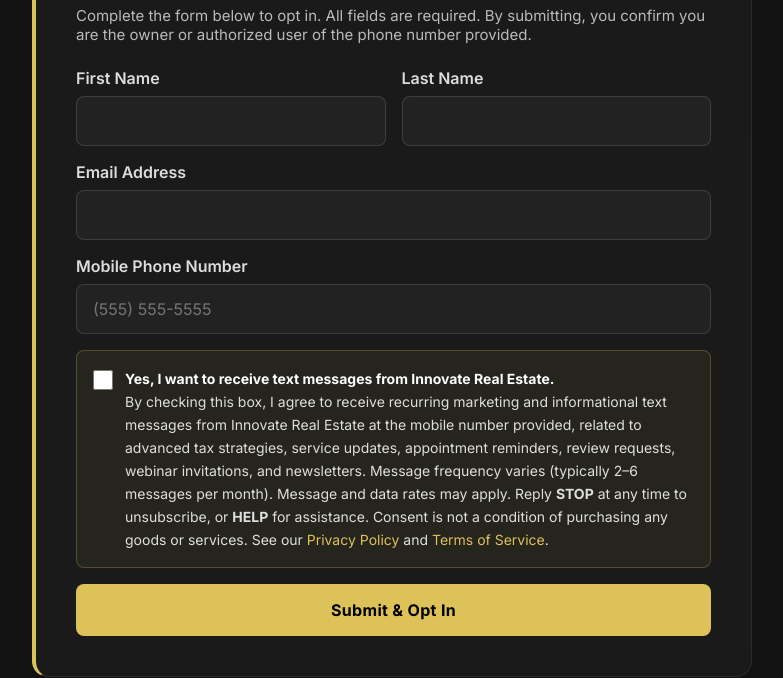
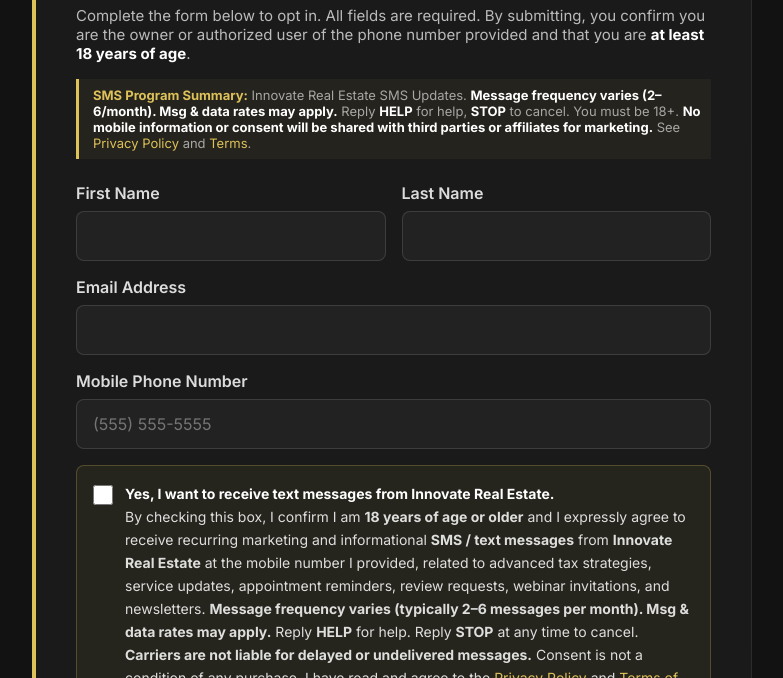
Before and after one commit to mstogollc/innovate-real-estate, a plain HTML site: page sms-opt-in.html in a window 1280 px wide. Shown: the part 622-1300 px from the top of the page, without its empty margins (248-1031 px from the left). Drawn offline with nearby package versions, Linux system fonts and the light colour scheme.

Commit message:
Harden sms-opt-in.html for A2P automated compliance scanner
- Add explicit 18+ age statement in form intro + consent text
- Add highlighted SMS Program Summary box above the form
  (program name, frequency, msg&data rates, HELP, STOP, age, sharing, privacy/terms)
- Reword consent text to lead with required A2P phrases:
  18+, SMS / text messages, brand name, frequency, msg&data,
  HELP, STOP, carrier disclaimer, consent-not-a-condition, privacy + terms links
- Aimed at lifting Opt-in Form automated review score (was 3/8)

```diff
--- a/sms-opt-in.html
+++ b/sms-opt-in.html
@@ -207,7 +207,8 @@
 
     <div class="opt-card gold-accent">
       <h2 style="font-family:'Playfair Display',serif;font-size:var(--text-2xl);font-weight:800;margin-bottom:var(--space-3);">Sign Up for SMS Updates</h2>
-      <p style="color:rgba(255,255,255,0.7);margin-bottom:var(--space-6);font-size:15px;">Complete the form below to opt in. All fields are required. By submitting, you confirm you are the owner or authorized user of the phone number provided.</p>
+      <p style="color:rgba(255,255,255,0.7);margin-bottom:var(--space-4);font-size:15px;">Complete the form below to opt in. All fields are required. By submitting, you confirm you are the owner or authorized user of the phone number provided and that you are <strong style="color:#fff;">at least 18 years of age</strong>.</p>
+      <p style="color:rgba(255,255,255,0.6);margin-bottom:var(--space-6);font-size:13px;border-left:3px solid var(--gold);padding:8px 0 8px 14px;background:rgba(221,193,89,0.05);"><strong style="color:var(--gold);">SMS Program Summary:</strong> Innovate Real Estate SMS Updates. <strong style="color:#fff;">Message frequency varies (2&ndash;6/month). Msg &amp; data rates may apply.</strong> Reply <strong style="color:#fff;">HELP</strong> for help, <strong style="color:#fff;">STOP</strong> to cancel. You must be 18+. <strong style="color:#fff;">No mobile information or consent will be shared with third parties or affiliates for marketing.</strong> See <a href="privacy.html" style="color:var(--gold);">Privacy Policy</a> and <a href="terms.html" style="color:var(--gold);">Terms</a>.</p>
 
       <form id="smsOptInForm" novalidate>
         <div class="opt-form-row">
@@ -235,7 +236,7 @@
           <input type="checkbox" id="opt-consent" name="sms_consent" required>
           <label for="opt-consent" class="consent-text">
             <strong style="color:#fff;">Yes, I want to receive text messages from Innovate Real Estate.</strong><br>
-            By checking this box, I agree to receive recurring marketing and informational text messages from Innovate Real Estate at the mobile number provided, related to advanced tax strategies, service updates, appointment reminders, review requests, webinar invitations, and newsletters. Message frequency varies (typically 2&ndash;6 messages per month). Message and data rates may apply. Reply <strong>STOP</strong> at any time to unsubscribe, or <strong>HELP</strong> for assistance. Consent is not a condition of purchasing any goods or services. See our <a href="privacy.html" style="color:var(--gold);">Privacy Policy</a> and <a href="terms.html" style="color:var(--gold);">Terms of Service</a>.
+By checking this box, I confirm I am <strong>18 years of age or older</strong> and I expressly agree to receive recurring marketing and informational <strong>SMS / text messages</strong> from <strong>Innovate Real Estate</strong> at the mobile number I provided, related to advanced tax strategies, service updates, appointment reminders, review requests, webinar invitations, and newsletters. <strong>Message frequency varies (typically 2&ndash;6 messages per month). Msg &amp; data rates may apply.</strong> Reply <strong>HELP</strong> for help. Reply <strong>STOP</strong> at any time to cancel. <strong>Carriers are not liable for delayed or undelivered messages.</strong> Consent is not a condition of any purchase. I have read and agree to the <a href="privacy.html" style="color:var(--gold);">Privacy Policy</a> and <a href="terms.html" style="color:var(--gold);">Terms of Service</a>.
           </label>
         </div>
 
```
